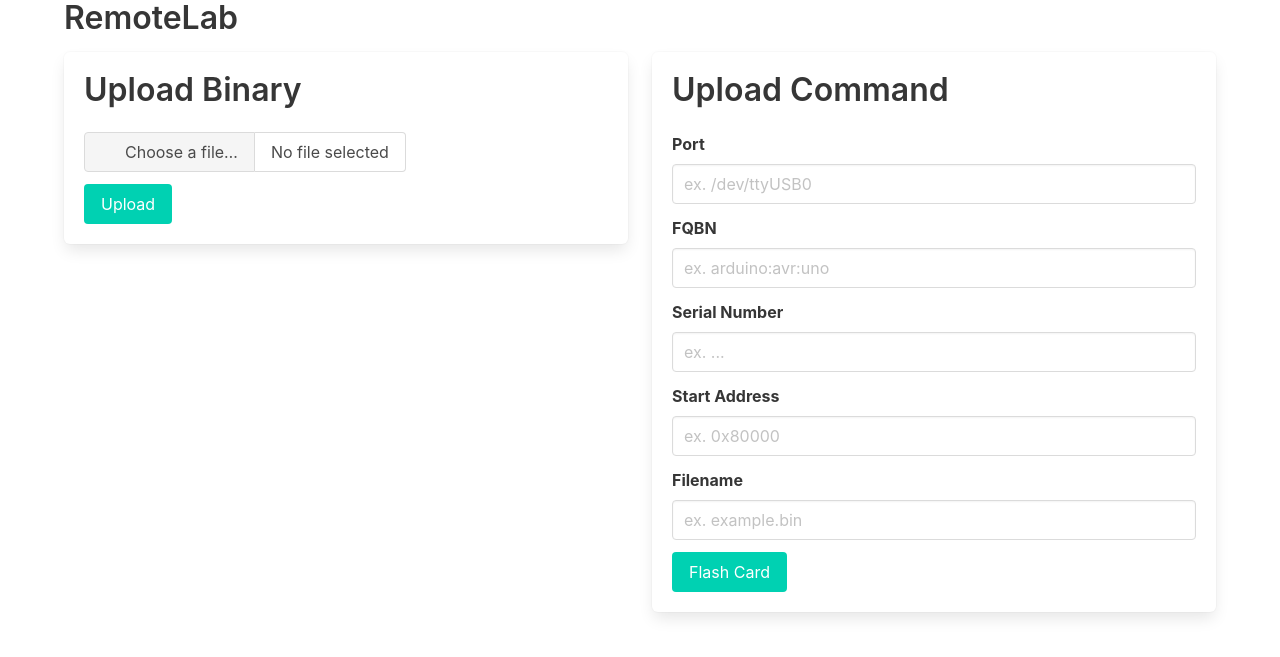
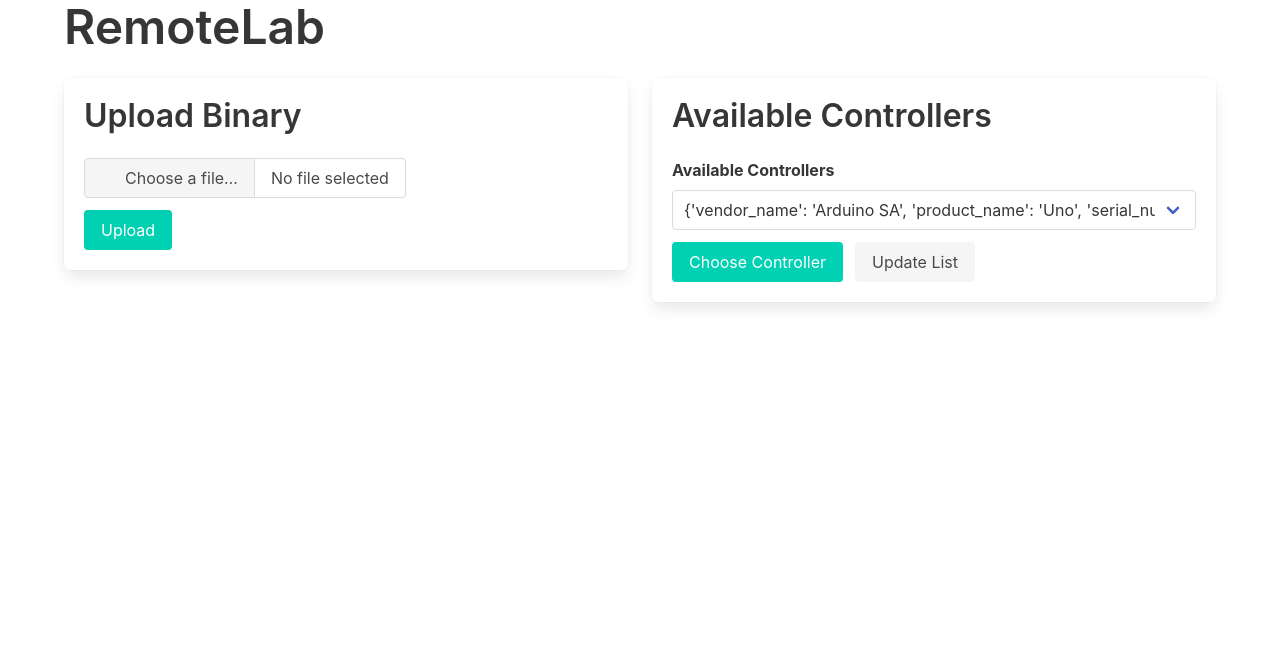
Before and after one commit to ZoroXV/RemoteLab, a Flask app: page / in a window 1280 px wide. Shown: the top 657 px of the page. Run offline with Flask 2, Linux system fonts and the light colour scheme.

Commit message:
feat(frontend): Handle /command/list_controllers request on backend to pre-fill upload command form

```diff
--- a/src/frontend/app.py
+++ b/src/frontend/app.py
@@ -1,5 +1,6 @@
 from flask import Flask, render_template, request, url_for, redirect
 import requests
+import json
 
 app = Flask(__name__)
 raspberrypi_server_ip = 'RPI_IP'
@@ -8,18 +9,60 @@ raspberrypi_server_address = 'http://' + raspberrypi_server_ip + ':' + raspberry
 
 @app.route('/')
 def index():
-    return render_template('index.html')
+    data_raw = """
+    {
+        "status": "OK",
+        "message": "",
+        "data": [
+            {
+                "vendor_name": "Arduino SA",
+                "product_name": "Uno",
+                "serial_number": "",
+                "port": "/dev/ttyUSB0",
+                "fqbn": [
+                    "arduino:avr:mega",
+                    "arduino:avr:uno"
+                ]
+            },
+            {
+                "vendor_name": "STMicroelectronics",
+                "product_name": "ST Link",
+                "serial_number": "020000041FF8E3",
+                "port": "",
+                "fqbn": []
+            }
+        ]
+    }
+    """
+
+    data = json.loads(data_raw)
+    return render_template('index.html', data=data['data'])
+
+@app.route('/choose_controller', methods=["POST"])
+def choose_controller():
+    is_update_list = request.form.get('update')
+    if is_update_list:
+        return redirect(url_for('index'), code=302)
+
+    controller_raw = request.form.get('controller')
+
+    if controller_raw is None:
+        raise BaseException
+
+    controller = json.loads(controller_raw.replace("'", '"'))
+    return render_template('upload_command.html', controller=controller)
 
 @app.route('/upload_command', methods=["POST"])
 def upload_command():
-    data_form = request.form.to_dict(flat=False)
     data = {
-        'port': data_form['port'][0],
-        'fqbn': data_form['fqbn'][0],
-        'filename': data_form['filename'][0]
+        'port': request.form.get('port'),
+        'fqbn': request.form.get('fqbn'),
+        'serial_number': request.form.get('serial_number'),
+        'start_address': request.form.get('start_address'),
+        'filename': request.form.get('filename'),
     }
     print(data)
-    response = requests.post(raspberrypi_server_address +'/command/upload', json=data)
+    requests.post(raspberrypi_server_address +'/command/upload', json=data)
     return redirect(url_for('index'), code=302)
 
 @app.route('/upload_binary', methods=["POST"])
@@ -31,7 +74,7 @@ def upload_binary():
 
     data = {'name': uploaded_file.filename}
     files = {'file': open(uploaded_file.filename, 'rb')}
-    response = requests.post(raspberrypi_server_address + '/command/uploadfile', data=data, files=files)
+    requests.post(raspberrypi_server_address + '/command/uploadfile', data=data, files=files)
     return redirect(url_for('index'), code=302)
 
 if __name__ == '__main__':
--- a/src/frontend/templates/index.html
+++ b/src/frontend/templates/index.html
@@ -2,7 +2,7 @@
 
 {% block content %}
     <div class="container">
-        <h1>{% block title %} RemoteLab {% endblock %}</h1>
+        <h1 class="title is-1">{% block title %} RemoteLab {% endblock %}</h1>
         {% include 'widgets/base.html' %}
     </div>
 {% endblock %}
--- a/src/frontend/templates/layout.html
+++ b/src/frontend/templates/layout.html
@@ -5,7 +5,6 @@
     <meta http-equiv="X-UA-Compatible" content="IE=edge">
     <meta name="viewport" content="width=device-width, initial-scale=1.0">
     <title>{% block title %}{% endblock %}</title>
-
     <link rel="stylesheet" href="{{ url_for('static', filename='css/default.css') }}">
 </head>
 <body>
--- a/src/frontend/templates/widgets/base.html
+++ b/src/frontend/templates/widgets/base.html
@@ -1,6 +1,6 @@
 {% block widgets %}
     <div class="columns">
         {% include 'widgets/upload_binary.html' %}
-        {% include 'widgets/upload_command.html' %}
+        {% include 'widgets/list_controllers.html' %}
     </div>
 {% endblock %}
--- /dev/null
+++ b/src/frontend/templates/widgets/list_controllers.html
@@ -0,0 +1,29 @@
+{% block list_controllers %}
+<div class="column">
+    <div class="box">
+        <div class="title">
+            <p>Available Controllers</p>
+        </div>
+        <form action="/choose_controller" method="POST">
+            <div class="field">
+                <label class="label">Available Controllers</label>
+                <div class="select is-fullwidth">
+                    <select name="controller">
+                        {% for controller in data %}
+                        <option>{{ controller }}</option>
+                        {% endfor %}
+                    </select>
+                </div>
+            </div>
+            <div class="field is-grouped">
+                <div class="control">
+                    <input type="submit" class="button is-primary" value="Choose Controller"/>
+                </div>
+                <div class="control">
+                    <input type="submit" name="update" class="button is-light" value="Update List">
+                </div>
+            </div>
+        </form>
+    </div>
+</div>
+{% endblock %}
--- a/src/frontend/templates/widgets/upload_command.html
+++ b/src/frontend/templates/widgets/upload_command.html
@@ -1,14 +1,15 @@
 {% block upload_command %}
     <div class="column">
         <div class="box">
-            <div class="title">
-                <p>Upload Command</p>
+            <h1 class="title">Upload Command</h1>
+            <div class="subtitle">
+                <p>{{ controller["vendor_name"] }} - {{ controller["product_name"] }}</p>
             </div>
             <form action="/upload_command" method="POST">
                 <div class="field">
                     <label class="label">Port</label>
                     <div class="control">
-                        <input class="input" type=text" name="port" placeholder="ex. /dev/ttyUSB0">
+                        <input class="input" type=text" name="port" placeholder="ex. /dev/ttyUSB0" value="{{ controller["port"] }}">
                     </div>
                 </div>
                 <div class="field">
@@ -20,7 +21,7 @@
                 <div class="field">
                     <label class="label">Serial Number</label>
                     <div class="control">
-                        <input class="input" type=text" name="serial_number" placeholder="ex. ...">
+                        <input class="input" type=text" name="serial_number" placeholder="ex. 020000041FF8E3" value="{{ controller["serial_number"] }}">
                     </div>
                 </div>
                 <div class="field">
```
Also changed, not shown: src/frontend/templates/upload_command.html (added, +10 -0 lines).
